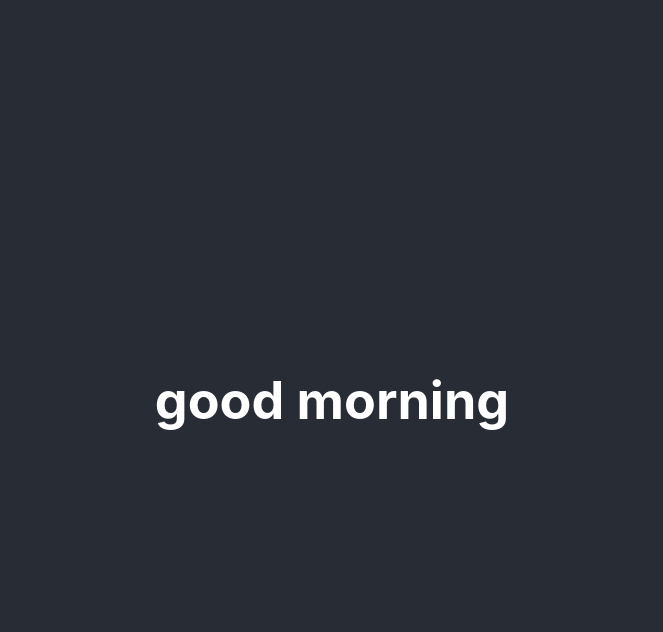
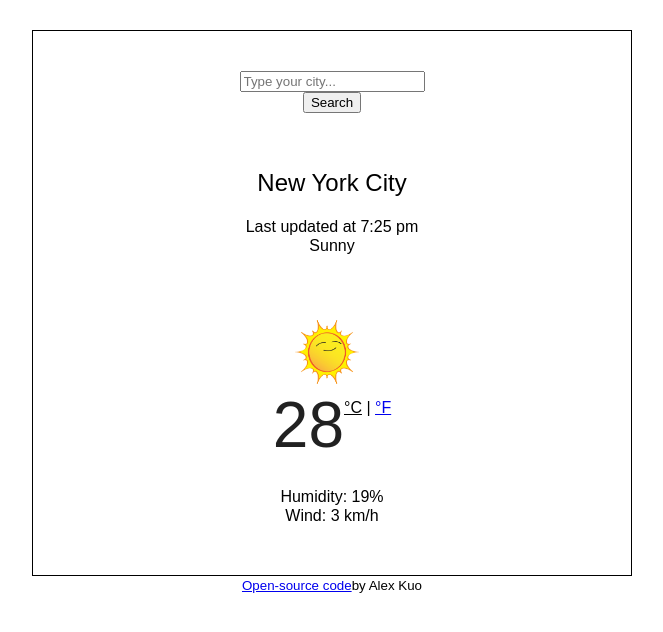
Before and after one commit to alexkuo40929/weather-react, a React (Create React App) app: page / in a window 1280 px wide. Shown: the top 632 px of the page, without its empty margins (308-971 px from the left). Built offline with nearby package versions, Linux system fonts and the light colour scheme.

Commit message:
import weather

```diff
--- a/src/App.js
+++ b/src/App.js
@@ -1,17 +1,14 @@
  // eslint-disable-next-line
 import logo from './logo.svg';
+import Weather from "./Weather";
 import './App.css';
 
 function App() {
-  return (
-    <div className="App">
-      <header className="App-header">
-       <h1>
-good morning
-       </h1>
-       </header>
-    </div>
-  );
+    return (
+      <div className="App">
+        <Weather />
+      </div>
+    );
 }
 
 export default App;
--- a/src/index.js
+++ b/src/index.js
@@ -1,8 +1,11 @@
 import React from 'react';
 import ReactDOM from 'react-dom';
+
+import "./App.css";
 import './index.css';
 import App from './App';
 import reportWebVitals from './reportWebVitals';
+
 
 ReactDOM.render(
   <React.StrictMode>
```
